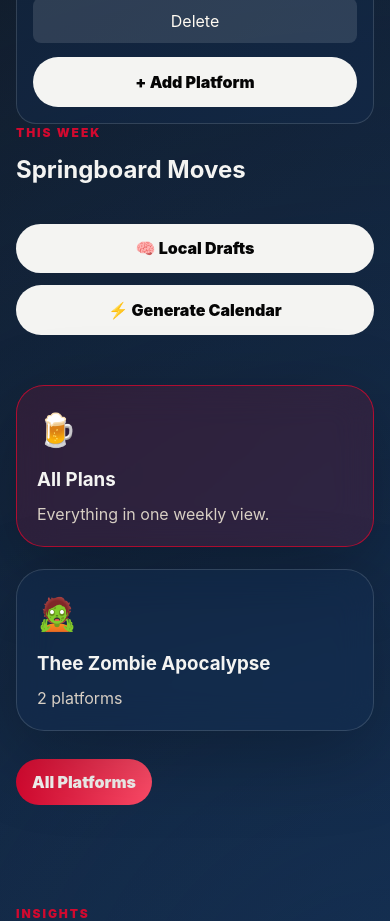
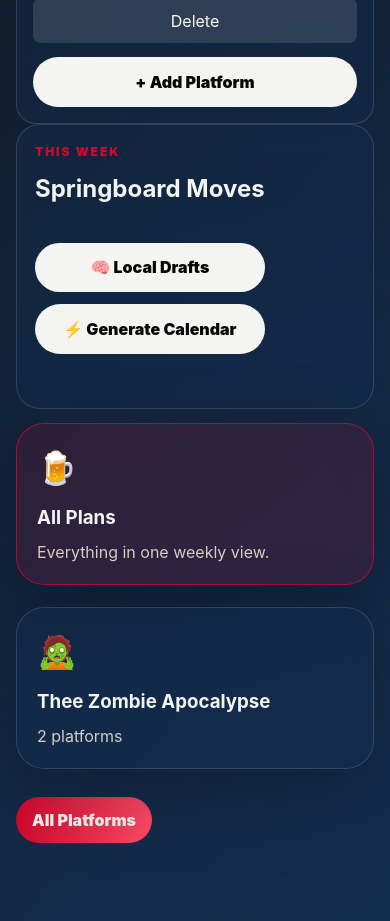
Before and after one commit to rtocastro/planweiser, a React (Vite) app: page / in a window 390 px wide. Shown: the part 2860-3781 px from the top of the page. Built offline with nearby package versions, Linux system fonts and the light colour scheme.

Commit message:
added style to section-header '

```diff
--- a/src/App.css
+++ b/src/App.css
@@ -779,6 +779,33 @@ body {
   background: rgba(0,0,0,.25);
 }
 
+
+.section-header {
+  padding: 18px;
+  border-radius: 24px;
+  background: rgba(20, 47, 82, 0.38);
+  border: 1px solid rgba(244, 244, 242, 0.14);
+  margin-bottom: 18px;
+}
+
+@media (max-width: 850px) {
+  .section-header {
+    display: grid;
+    gap: 16px;
+  }
+
+  .header-buttons {
+    display: grid;
+    grid-template-columns: 1fr;
+    width: 100%;
+  }
+
+  .header-buttons button,
+  .header-buttons input {
+    width: 100%;
+  }
+}
+
 @media (max-width: 650px) {
   .metrics-grid {
     grid-template-columns: 1fr;
```
